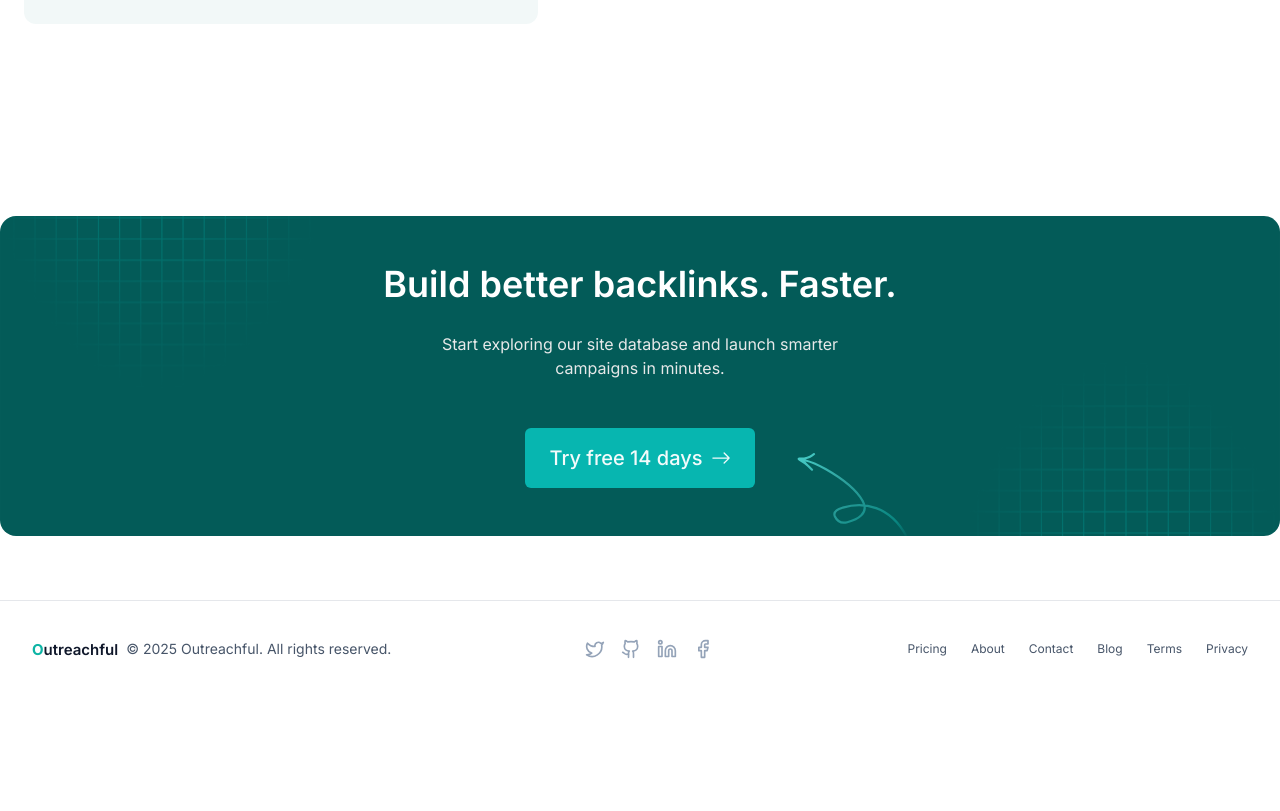
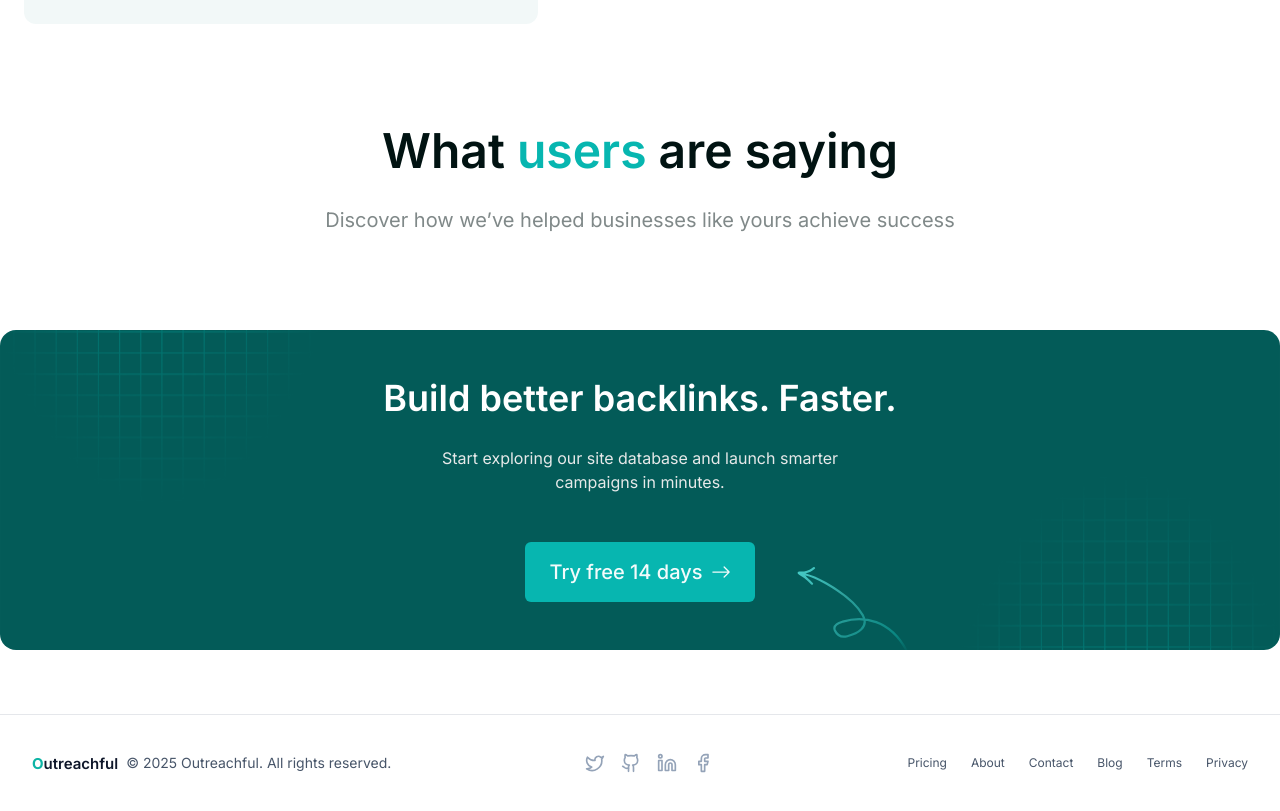
Before and after one commit to Omar-dev-xponent/seo-website, a Next.js app: page /site-database in a window 1280 px wide. Shown: the part 3220-4031 px from the top of the page. Before the commit the page ends 3917 px from the top, so only its background shows below. Built offline with nearby package versions, Linux system fonts and the light colour scheme; no server answers.

Commit message:
style: testimonial section

```diff
--- /dev/null
+++ b/app/(site)/site-database/_components/testimonials.tsx
@@ -0,0 +1,20 @@
+import TestimonialCard from "@/components/testimonials";
+import React from "react";
+
+const Testimonials = () => {
+  return (
+    <section>
+      <div className="app-container">
+        <h4 className="text-2xl leading-[1.4] sm:text-3xl sm:leading-10 md:text-5xl font-semibold text-center text-typography-100 md:leading-[62px] font-display">
+          What <span className="text-brand-100">users</span> are saying
+        </h4>
+        <p className="mt-6 text-xl text-center font-display text-typography-50">
+          Discover how we’ve helped businesses like yours achieve success
+        </p>
+      </div>
+      <TestimonialCard />
+    </section>
+  );
+};
+
+export default Testimonials;
--- a/app/(site)/site-database/page.tsx
+++ b/app/(site)/site-database/page.tsx
@@ -3,12 +3,14 @@ import SiteDbHeroSection from "@/app/(site)/site-database/_components/hero";
 import BrandSection from "@/components/brand";
 import SiteDbFeature from "@/app/(site)/site-database/_components/feature";
 import TrialCTA from "@/components/trial-cta";
+import Testimonials from "@/app/(site)/site-database/_components/testimonials";
 const SiteDatabase = () => {
   return (
     <>
       <SiteDbHeroSection />
       <BrandSection />
       <SiteDbFeature />
+      <Testimonials />
       <TrialCTA
         title={`Build better backlinks. Faster.`}
         description={`Start exploring our site database and launch smarter \n campaigns in minutes.`}
--- /dev/null
+++ b/components/testimonials.tsx
@@ -0,0 +1,7 @@
+import React from "react";
+
+const TestimonialCard = () => {
+  return <div></div>;
+};
+
+export default TestimonialCard;
```
